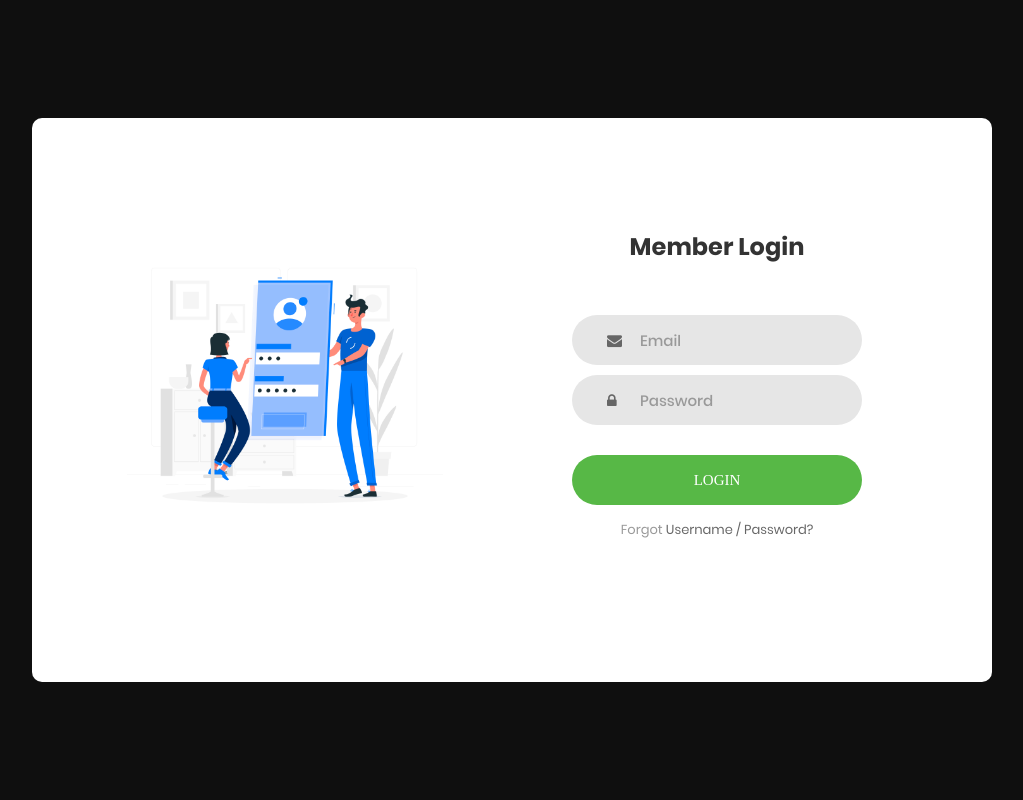
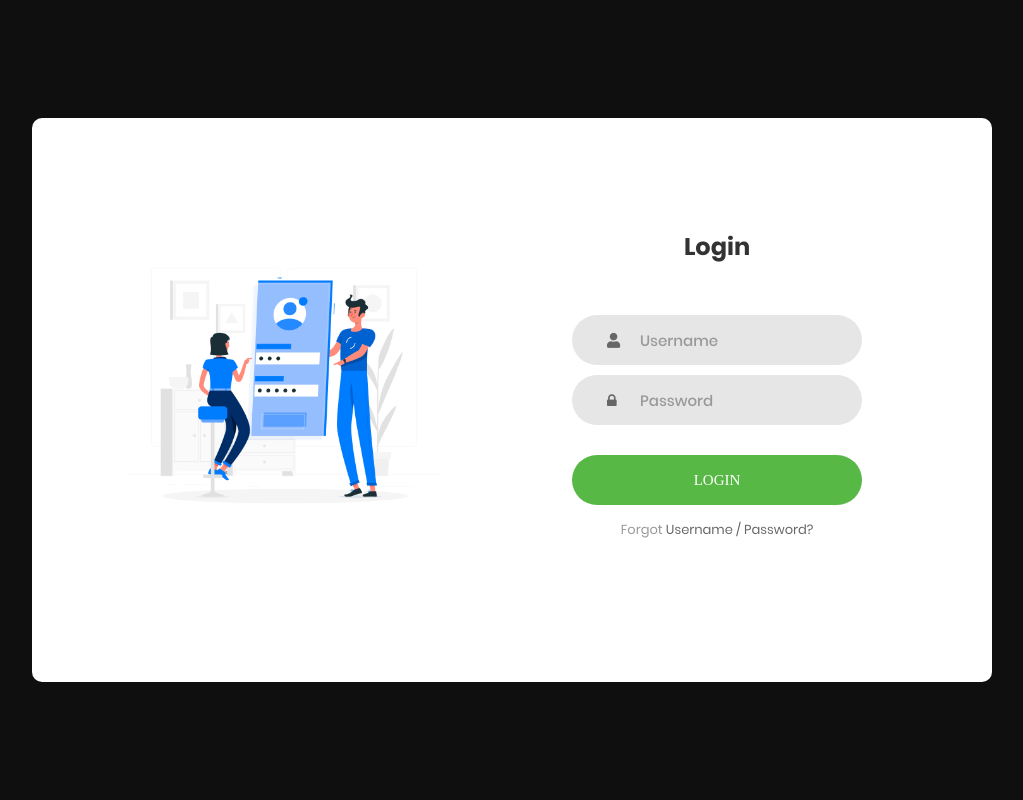
Before and after one commit to Sh1vZ/Project-Natin, a PHP site: page /login.html in a window 1280 px wide. Shown: the whole page, without its empty margins (128-1151 px from the left). Run offline with PHP 8.4, Linux system fonts and the light colour scheme; some web fonts are replaced.

Commit message:
Template

```diff
--- a/css/main.css
+++ b/css/main.css
@@ -349,7 +349,7 @@ iframe {
 }
 
 .login100-form-btn:hover {
-  background: #333333;
+  background: #3100e2;
 }
 
 
--- a/login.html
+++ b/login.html
@@ -16,23 +16,14 @@
   <link
     href="https://fonts.googleapis.com/css?family=Nunito:200,200i,300,300i,400,400i,600,600i,700,700i,800,800i,900,900i"
     rel="stylesheet">
-  <!--===============================================================================================-->
   <link rel="stylesheet" type="text/css" href="vendor/bootstrap/css/bootstrap.min.css">
-  <!--===============================================================================================-->
   <link rel="stylesheet" type="text/css" href="fonts/font-awesome-4.7.0/css/font-awesome.min.css">
-  <!--===============================================================================================-->
   <link rel="stylesheet" type="text/css" href="vendor/animate/animate.css">
-  <!--===============================================================================================-->
   <link rel="stylesheet" type="text/css" href="vendor/css-hamburgers/hamburgers.min.css">
-  <!--===============================================================================================-->
   <link rel="stylesheet" type="text/css" href="vendor/select2/select2.min.css">
   <!--===============================================================================================-->
   <link rel="stylesheet" type="text/css" href="css/util.css">
   <link rel="stylesheet" type="text/css" href="css/main.css">
-
-  <!-- Custom styles for this template-->
-  <!-- <link href="css/sb-admin-2.min.css" rel="stylesheet"> -->
-
 </head>
 
 <body>
@@ -47,14 +38,14 @@
 
         <form class="login100-form validate-form" action=#>
           <span class="login100-form-title">
-            Member Login
+            Login
           </span>
 
           <div class="wrap-input100 validate-input" data-validate="Valid email is required: ex@abc.xyz">
-            <input class="input100" type="text" name="email" placeholder="Email">
+            <input class="input100" type="text" name="email" placeholder="Username">
             <span class="focus-input100"></span>
             <span class="symbol-input100">
-              <i class="fa fa-envelope" aria-hidden="true"></i>
+              <i class="fas fa-user" aria-hidden="true"></i>
             </span>
           </div>
 
```
